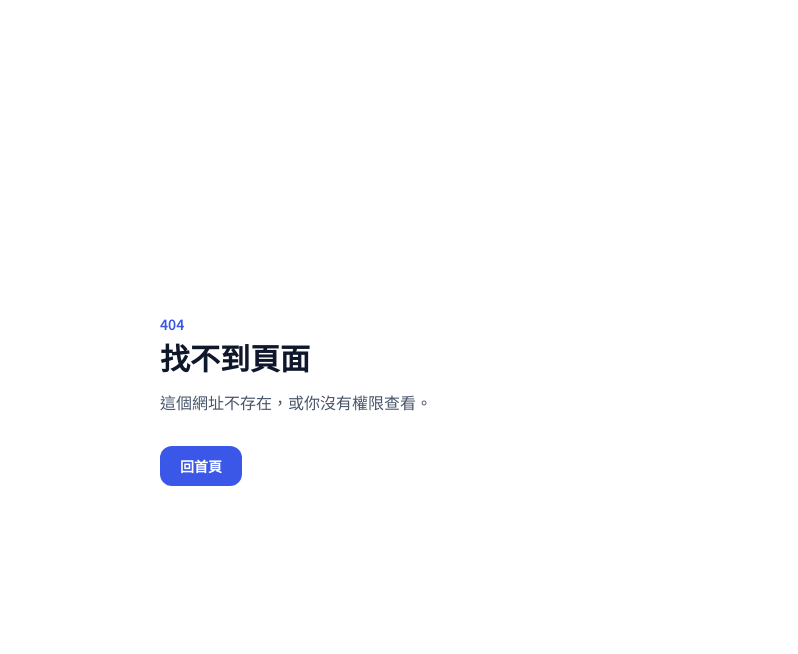
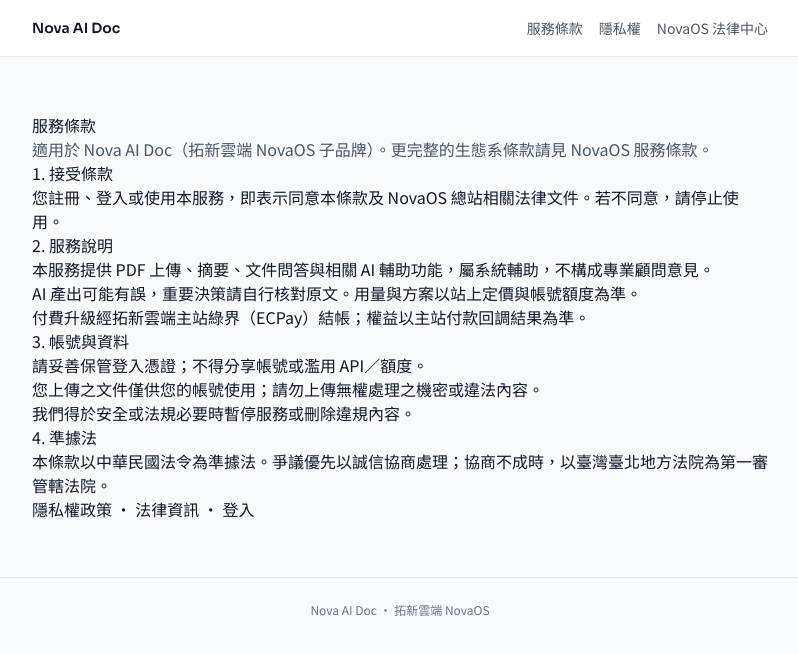
Before and after one commit to archer0965/docmate-ai, a Next.js app: page /terms in a window 1280 px wide. Before the commit this address had no page. Shown: the top 654 px of the page, without its empty margins (240-1038 px from the left). Built offline with nearby package versions, Linux system fonts and the light colour scheme.

Commit message:
fix+docs: add terms/privacy/legal pages for Nova AI Doc
Close the public legal route 404s and link them from the site footer.
Include the shared NovaOS phase-1 audit document set.

```diff
--- /dev/null
+++ b/app/(legal)/layout.tsx
@@ -0,0 +1,51 @@
+import Link from "next/link";
+import { SITE_NAME, SITE_URL } from "@/lib/constants";
+
+export default function LegalLayout({
+  children,
+}: {
+  children: React.ReactNode;
+}) {
+  return (
+    <div className="min-h-screen bg-slate-50 text-slate-900">
+      <header className="border-b border-slate-200 bg-white/90 backdrop-blur">
+        <div className="mx-auto flex h-14 max-w-3xl items-center justify-between px-4">
+          <Link href="/" className="font-display text-sm font-semibold">
+            {SITE_NAME}
+          </Link>
+          <nav className="flex gap-4 text-sm text-slate-600">
+            <Link href="/terms" className="hover:text-slate-900">
+              服務條款
+            </Link>
+            <Link href="/privacy" className="hover:text-slate-900">
+              隱私權
+            </Link>
+            <a
+              href="https://paycheck.com.de/legal"
+              className="hover:text-slate-900"
+              target="_blank"
+              rel="noopener noreferrer"
+            >
+              NovaOS 法律中心
+            </a>
+          </nav>
+        </div>
+      </header>
+      <main className="mx-auto max-w-3xl px-4 py-10 md:py-14">{children}</main>
+      <footer className="border-t border-slate-200 py-6 text-center text-xs text-slate-500">
+        <a href={SITE_URL} className="hover:text-slate-800">
+          {SITE_NAME}
+        </a>
+        {" · "}
+        <a
+          href="https://paycheck.com.de"
+          className="hover:text-slate-800"
+          target="_blank"
+          rel="noopener noreferrer"
+        >
+          拓新雲端 NovaOS
+        </a>
+      </footer>
+    </div>
+  );
+}
--- /dev/null
+++ b/app/(legal)/legal/page.tsx
@@ -0,0 +1,55 @@
+import type { Metadata } from "next";
+import Link from "next/link";
+import { SITE_NAME } from "@/lib/constants";
+
+export const metadata: Metadata = {
+  title: "法律資訊",
+  description: `${SITE_NAME} 法律資訊入口。`,
+};
+
+export default function LegalIndexPage() {
+  return (
+    <article className="space-y-6">
+      <header className="space-y-2">
+        <h1 className="font-display text-3xl font-semibold tracking-tight">
+          法律資訊
+        </h1>
+        <p className="text-sm text-slate-600">
+          {SITE_NAME} 為拓新雲端 NovaOS 子品牌。以下為本站文件；完整生態系文件以主站為準。
+        </p>
+      </header>
+      <ul className="space-y-3 text-sm">
+        <li>
+          <Link className="font-medium text-slate-900 underline-offset-2 hover:underline" href="/terms">
+            服務條款
+          </Link>
+        </li>
+        <li>
+          <Link className="font-medium text-slate-900 underline-offset-2 hover:underline" href="/privacy">
+            隱私權政策
+          </Link>
+        </li>
+        <li>
+          <a
+            className="font-medium text-slate-900 underline-offset-2 hover:underline"
+            href="https://paycheck.com.de/legal"
+            target="_blank"
+            rel="noopener noreferrer"
+          >
+            NovaOS 法律中心（總站）
+          </a>
+        </li>
+        <li>
+          <a
+            className="font-medium text-slate-900 underline-offset-2 hover:underline"
+            href="https://paycheck.com.de/refund"
+            target="_blank"
+            rel="noopener noreferrer"
+          >
+            付費與退款政策（總站）
+          </a>
+        </li>
+      </ul>
+    </article>
+  );
+}
--- /dev/null
+++ b/app/(legal)/privacy/page.tsx
@@ -0,0 +1,62 @@
+import type { Metadata } from "next";
+import Link from "next/link";
+import { SITE_NAME } from "@/lib/constants";
+
+export const metadata: Metadata = {
+  title: "隱私權政策",
+  description: `${SITE_NAME} 隱私權政策：個資蒐集、使用與當事人權利。`,
+};
+
+export default function PrivacyPage() {
+  return (
+    <article className="prose prose-slate max-w-none prose-headings:font-display">
+      <h1>隱私權政策</h1>
+      <p className="lead text-slate-600">
+        本政策說明 {SITE_NAME}{" "}
+        如何處理個人資料。生態系統一說明見{" "}
+        <a
+          href="https://paycheck.com.de/privacy"
+          target="_blank"
+          rel="noopener noreferrer"
+        >
+          NovaOS 隱私權政策
+        </a>
+        。
+      </p>
+
+      <h2>1. 蒐集項目</h2>
+      <ul>
+        <li>帳號資料：Email、顯示名稱、方案與用量紀錄。</li>
+        <li>文件資料：您上傳之 PDF 與衍生摘要／問答紀錄。</li>
+        <li>技術資料：登入與操作日誌、裝置／瀏覽器類型（安全與除錯用途）。</li>
+        <li>付款結果：經主站綠界回傳之交易狀態與必要訂單資訊（不含完整卡號）。</li>
+      </ul>
+
+      <h2>2. 利用目的</h2>
+      <p>
+        提供文件 AI 服務、帳號與額度管理、客服、資安防護、法令遵循及服務改善。不會將您的文件用於與服務無關之對外行銷。
+      </p>
+
+      <h2>3. 第三方</h2>
+      <p>
+        可能使用 Supabase（帳號／資料庫）、Google Gemini（AI
+        推論）、拓新雲端主站與綠界（付費）等。僅在提供服務必要範圍內傳輸。
+      </p>
+
+      <h2>4. 當事人權利</h2>
+      <p>
+        您得依法請求查詢、閱覽、製給複製本、補充更正、停止蒐集處理利用或刪除。請透過{" "}
+        <a href="https://paycheck.com.de/contact" target="_blank" rel="noopener noreferrer">
+          NovaOS 聯絡入口
+        </a>{" "}
+        提出。
+      </p>
+
+      <p>
+        <Link href="/terms">服務條款</Link>
+        {" · "}
+        <Link href="/legal">法律資訊</Link>
+      </p>
+    </article>
+  );
+}
--- /dev/null
+++ b/app/(legal)/terms/page.tsx
@@ -0,0 +1,69 @@
+import type { Metadata } from "next";
+import Link from "next/link";
+import { SITE_NAME } from "@/lib/constants";
+
+export const metadata: Metadata = {
+  title: "服務條款",
+  description: `${SITE_NAME} 服務條款：帳號規範、服務範圍與準據法。`,
+};
+
+export default function TermsPage() {
+  return (
+    <article className="prose prose-slate max-w-none prose-headings:font-display">
+      <h1>服務條款</h1>
+      <p className="lead text-slate-600">
+        適用於 {SITE_NAME}（拓新雲端 NovaOS 子品牌）。更完整的生態系條款請見{" "}
+        <a
+          href="https://paycheck.com.de/terms"
+          target="_blank"
+          rel="noopener noreferrer"
+        >
+          NovaOS 服務條款
+        </a>
+        。
+      </p>
+
+      <h2>1. 接受條款</h2>
+      <p>
+        您註冊、登入或使用本服務，即表示同意本條款及 NovaOS
+        總站相關法律文件。若不同意，請停止使用。
+      </p>
+
+      <h2>2. 服務說明</h2>
+      <ul>
+        <li>
+          本服務提供 PDF 上傳、摘要、文件問答與相關 AI
+          輔助功能，屬系統輔助，不構成專業顧問意見。
+        </li>
+        <li>
+          AI 產出可能有誤，重要決策請自行核對原文。用量與方案以站上定價與帳號額度為準。
+        </li>
+        <li>
+          付費升級經拓新雲端主站綠界（ECPay）結帳；權益以主站付款回調結果為準。
+        </li>
+      </ul>
+
+      <h2>3. 帳號與資料</h2>
+      <ul>
+        <li>請妥善保管登入憑證；不得分享帳號或濫用 API／額度。</li>
+        <li>
+          您上傳之文件僅供您的帳號使用；請勿上傳無權處理之機密或違法內容。
+        </li>
+        <li>我們得於安全或法規必要時暫停服務或刪除違規內容。</li>
+      </ul>
+
+      <h2>4. 準據法</h2>
+      <p>
+        本條款以中華民國法令為準據法。爭議優先以誠信協商處理；協商不成時，以臺灣臺北地方法院為第一審管轄法院。
+      </p>
+
+      <p>
+        <Link href="/privacy">隱私權政策</Link>
+        {" · "}
+        <Link href="/legal">法律資訊</Link>
+        {" · "}
+        <Link href="/login">登入</Link>
+      </p>
+    </article>
+  );
+}
--- a/components/landing/SiteFooter.tsx
+++ b/components/landing/SiteFooter.tsx
@@ -9,13 +9,22 @@ export function SiteFooter() {
           <p className="font-display text-base font-semibold text-slate-900">{SITE_NAME}</p>
           <p className="mt-1 text-sm text-slate-500">AI 文件智慧助理 · 繁體中文</p>
         </div>
-        <div className="flex gap-5 text-sm text-slate-600">
+        <div className="flex flex-wrap gap-5 text-sm text-slate-600">
           <Link href="/login" className="hover:text-brand-700">
             登入
           </Link>
           <a href="#features" className="hover:text-brand-700">
             功能
           </a>
+          <Link href="/terms" className="hover:text-brand-700">
+            服務條款
+          </Link>
+          <Link href="/privacy" className="hover:text-brand-700">
+            隱私權
+          </Link>
+          <Link href="/legal" className="hover:text-brand-700">
+            法律資訊
+          </Link>
         </div>
       </div>
     </footer>
```
Also changed, not shown: 6 other files (tests, documents, lock files or other folders).
